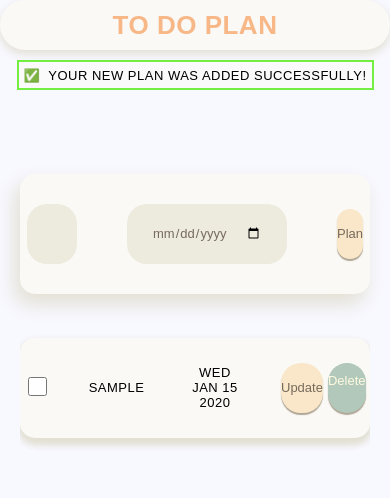
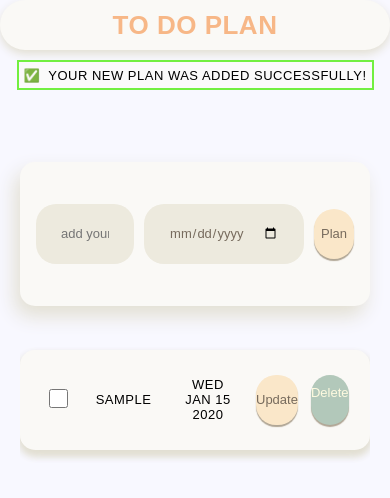
Before and after one commit to Bingutn/to-do-plan, a React (Vite) app: page / in a window 390 px wide. Both pictures are taken after typing "Sample", "2020-01-15" into the empty fields and a click on the button "Plan". Shown: the top 498 px of the page. Built offline with nearby package versions, Linux system fonts and the light colour scheme; a web font is replaced by a local one.

Commit message:
fixed ui tablet

```diff
--- a/src/components/Display.tsx
+++ b/src/components/Display.tsx
@@ -26,6 +26,7 @@ const FrontCard = styled.div`
   @media ${device.tablet} {
     width: 100%;
     height: 55%;
+    gap: 2em;
   }
 
   @media ${device.mobile} {
@@ -128,7 +129,7 @@ const StyledButton = styled.div`
   @media ${device.tablet} {
     width: 100%;
     height: 80%;
-    gap: 5px;
+    gap: 1em;
     justify-content: center;
     align-items: center;
   }
--- a/src/components/EditTodo.tsx
+++ b/src/components/EditTodo.tsx
@@ -20,7 +20,8 @@ const StyledButton = styled.div`
     height: 70%;
     display: flex;
     flex-direction: column;
-    justify-content: center;
+    justify-content: space-evenly;
+    gap: 5px;
   }
 
   @media ${device.mobile} {
@@ -78,6 +79,7 @@ const StyledLabel = styled.label`
     flex-direction: column;
     justify-content: center;
     gap: 10px;
+    font-size: x-small;
   }
 
   @media ${device.mobile} {
--- a/src/components/Layout.tsx
+++ b/src/components/Layout.tsx
@@ -14,14 +14,13 @@ const StyledLayout = styled.div`
   flex-direction: column;
   align-items: center;
 
+  @media ${device.tablet} {
+    width: 100%;
+    height: 100svh;
+  }
   @media ${device.mobile} {
     width: 100%;
     height: 91svh;
-  }
-
-  @media ${device.tablet} {
-    width: 100%;
-    height: 100svh;
   }
 `;
 
--- a/src/ui/Form.tsx
+++ b/src/ui/Form.tsx
@@ -13,6 +13,9 @@ const sizes = {
 
     @media ${device.tablet} {
       width: 100%;
+      height: 20%;
+      gap: 10px;
+      padding: 1em;
     }
 
     @media ${device.mobile} {
@@ -36,6 +39,9 @@ const sizes = {
 
     @media ${device.tablet} {
       width: 80%;
+      height: 60%;
+      gap: 50px;
+      padding: 1.5em;
     }
 
     @media ${device.mobile} {
```
